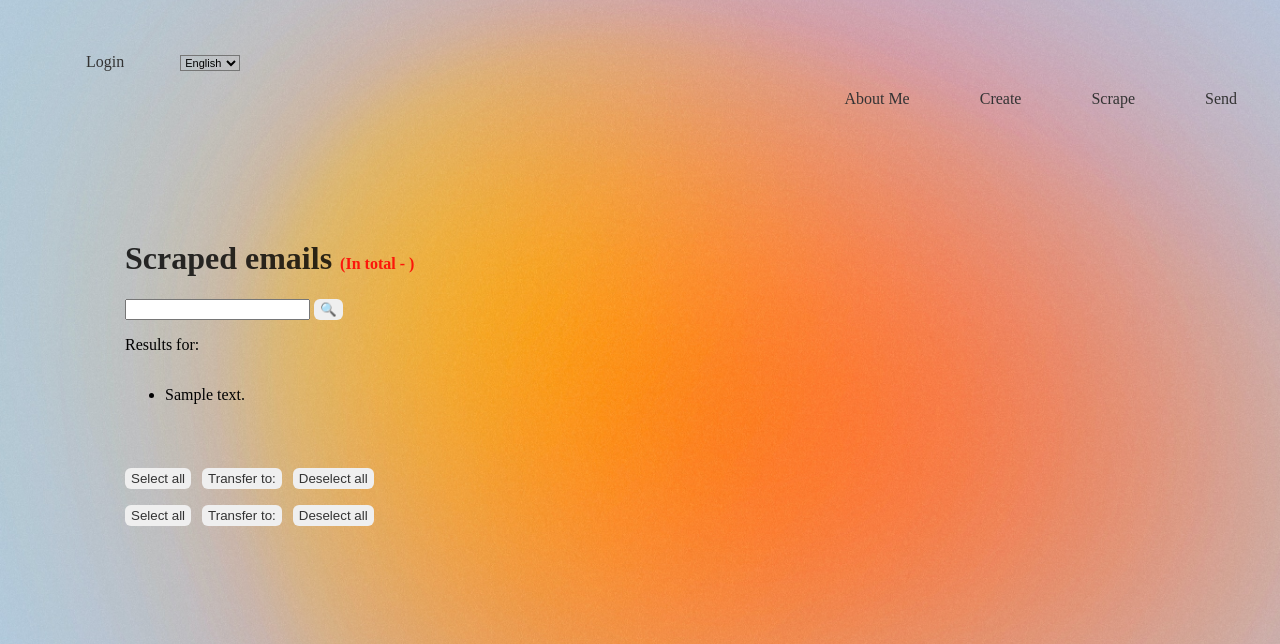
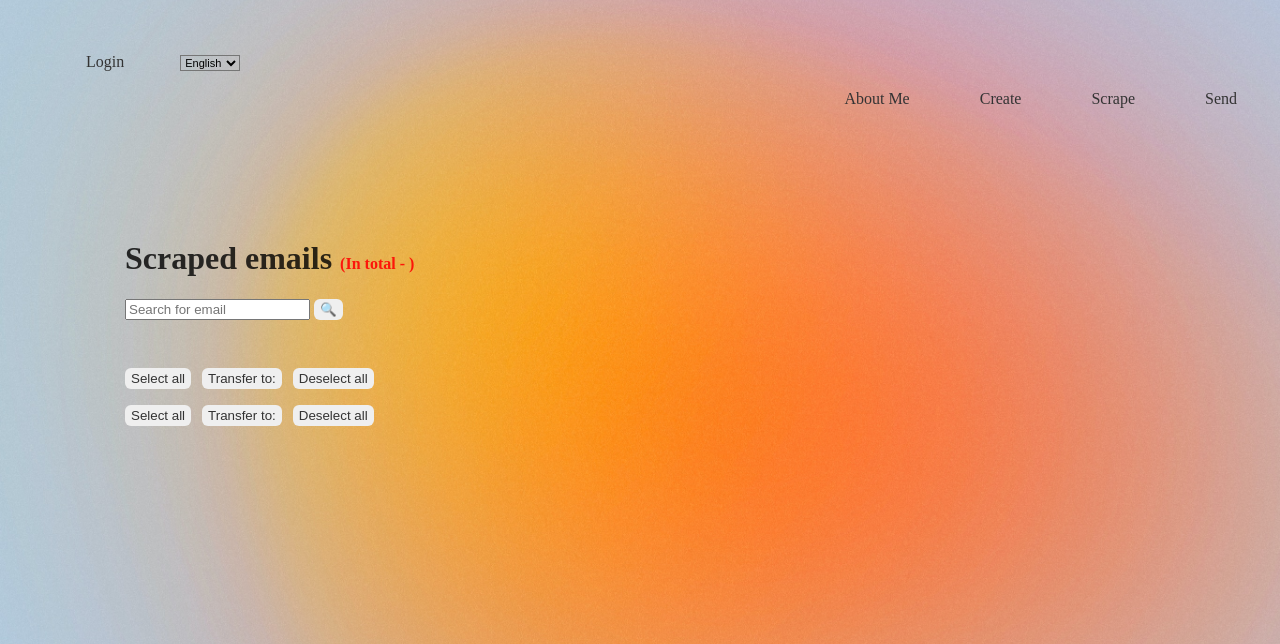
Before and after one commit to DariusKaseta/personal_project, a Django app: page /scrape/search/ in a window 1280 px wide. Shown: the top 644 px of the page. Run offline with Django 4.2, Linux system fonts and the light colour scheme; tables that the repository leaves empty hold one stand-in row (values such as "Sample post").

Commit message:
search bar fixed

```diff
--- a/ptu12_final/create_scrape_send/templates/includes/search.html
+++ b/ptu12_final/create_scrape_send/templates/includes/search.html
@@ -1,16 +1,8 @@
 {% load i18n %}
-<form action="{% url 'search' %}" method="get">
-            <input name="query" type="text" value="{{ request.GET.query }}">
+<form method="get" action="{% url 'search' %}">
+            <input name="query" type="text" value="{{ request.GET.query }}" placeholder="{% trans "Search for email"|capfirst %}">
             <button class="nav-button-link" type="submit">&#128269;</button>
             {% if request.GET.query %}
-                <a href="?">{% trans "clear"|title %}</a>
+                <a class="nav-button-link" href="{% url 'scrape' %}">{% trans "clear"|capfirst %}</a>
             {% endif %}
-</form>
-{% if object_list %}
-<p>{% trans "results for:"|capfirst %} <strong>{{ request.GET.query }}</strong></p>
-<ul>
-    {% for email in object_list %}
-        <li>{{ email.address }}</li>
-    {% endfor %}
-</ul>
-{% endif %}
+        </form>
--- a/ptu12_final/create_scrape_send/views.py
+++ b/ptu12_final/create_scrape_send/views.py
@@ -24,6 +24,11 @@
     model = Email
     template_name = "user_profile/scraped_emails.html"
 
+    def get_context_data(self, **kwargs):
+        context = super().get_context_data(**kwargs)
+        context["query"] = self.request.GET.get("query", "")
+        return context
+
     def get_queryset(self):
         queryset = super().get_queryset()
         query = self.request.GET.get("query")
--- a/ptu12_final/user_profile/templates/user_profile/scraped_emails.html
+++ b/ptu12_final/user_profile/templates/user_profile/scraped_emails.html
@@ -30,6 +30,18 @@
                     </td>
                 </tr>
             {% endfor %}
+            {% if object_list %}
+                        <ul>
+                            {% for email in object_list %}
+                            <tr>
+                                <td>
+                                    <input type="checkbox" id="{{ email.address }}" name="emails" value="{{ email.address }}">
+                                    <label for="{{ email.address }}">{{ email.address }}</label>
+                                </td>
+                            </tr>
+                            {% endfor %}
+                        </ul>
+            {% endif %}
             </tbody>
         </table>
         {% endif %}
```
